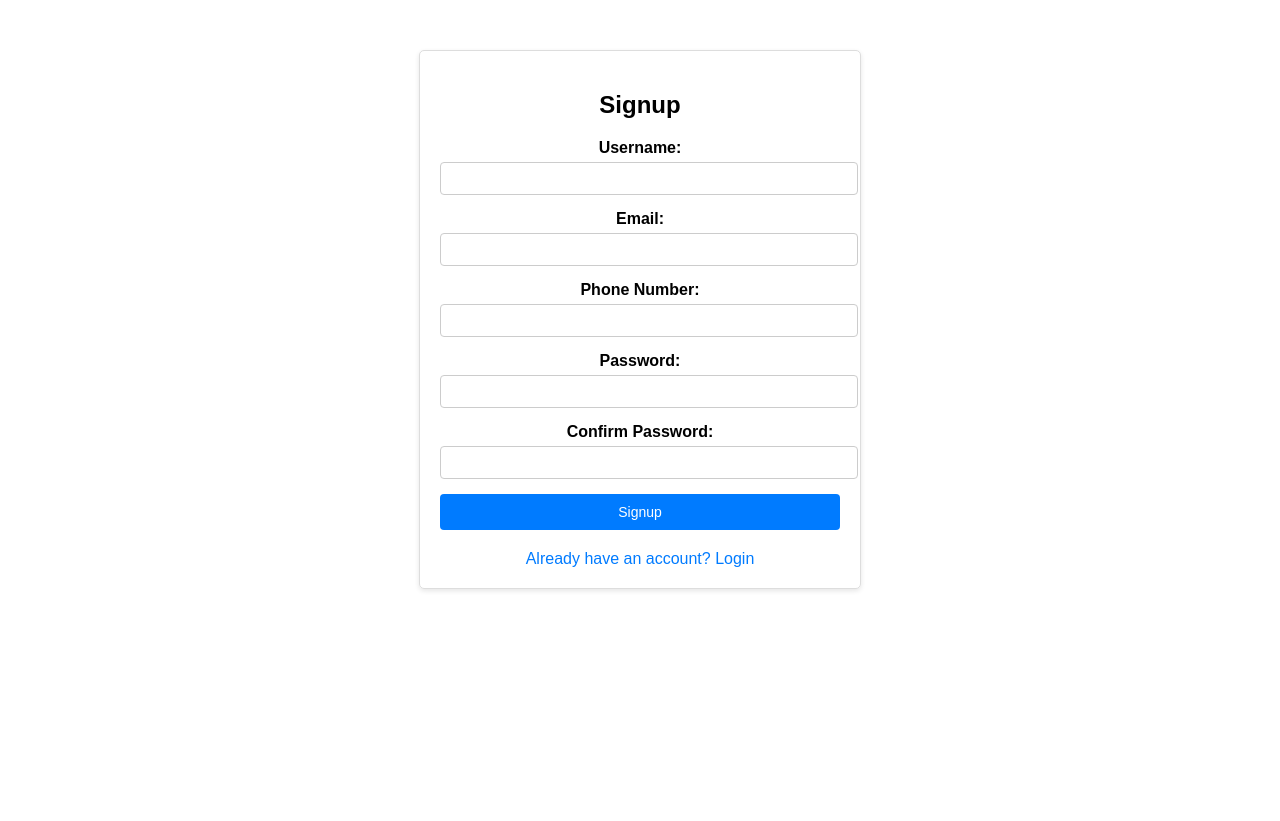
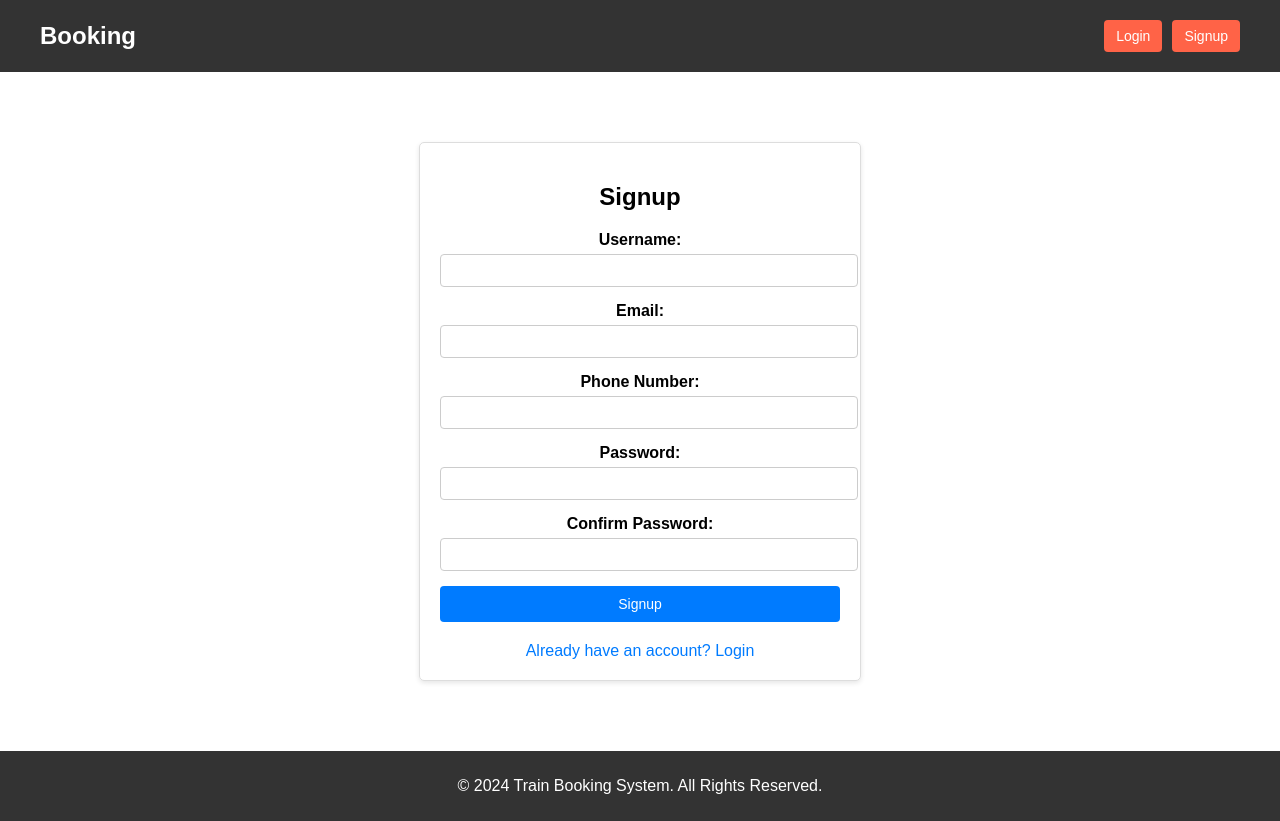
Before and after one commit to pari08yadav/booking_frontend, a React (Vite) app: page /signup in a window 1280 px wide. Before the commit the page ends 800 px from the top, so only its background shows below. Built offline with nearby package versions, Linux system fonts and the light colour scheme.

Commit message:
add header and footer

```diff
--- a/src/App.jsx
+++ b/src/App.jsx
@@ -3,17 +3,22 @@ import { BrowserRouter as Router, Routes, Route } from 'react-router-dom';
 import Home from './components/Home';
 import Login from './components/Login';
 import Signup from './components/Signup';
+import SearchTrain from './components/SerachTrain';
+import BaseLayout from './components/BaseLayout';
 
 
 function App() {
   return (
     <Router>
+      <BaseLayout>
         <Routes>
           {/* Define the route for the Home page */}
           <Route path="/" element={<Home />} />
           <Route path="/login" element={<Login />} />
           <Route path="/signup" element={<Signup />} />
+          <Route path="/search/train" element={<SearchTrain />} />
         </Routes>
+      </BaseLayout>
     </Router>
   );
 }
--- /dev/null
+++ b/src/components/BaseLayout.jsx
@@ -0,0 +1,15 @@
+import React from "react";
+import Header from "./Header";
+import Footer from "./Footer";
+
+const BaseLayout = ({ children }) => {
+  return (
+    <div className="base-layout">
+      <Header />
+      <main className="main-content">{children}</main>
+      <Footer />
+    </div>
+  );
+};
+
+export default BaseLayout;
--- /dev/null
+++ b/src/components/Footer.jsx
@@ -0,0 +1,11 @@
+import React from "react";
+
+const Footer = () => {
+  return (
+    <footer className="footer">
+      <p>© 2024 Train Booking System. All Rights Reserved.</p>
+    </footer>
+  );
+};
+
+export default Footer;
--- /dev/null
+++ b/src/components/Header.jsx
@@ -0,0 +1,59 @@
+import React from "react";
+import { useNavigate, Link } from "react-router-dom";
+
+const Header = () => {
+  const navigate = useNavigate();
+
+  // Check if the user is logged in
+  const isLoggedIn = !!localStorage.getItem("authToken");
+
+  const handleLogin = () => {
+    navigate("/login"); // Navigate to the Login page
+  };
+
+  const handleSignup = () => {
+    navigate("/signup"); // Navigate to the Signup page
+  };
+
+  const handleLogout = () => {
+    localStorage.removeItem("authToken"); // Remove the token from localStorage
+    navigate("/"); // Redirect to the home page
+  };
+
+  const handleSearchTrain = () => {
+    navigate("/search/train"); // Navigate to the Search Train page
+  };
+
+  return (
+    <header className="header">
+      <nav className="navbar">
+        <div className="logo">
+          <Link to="/">Booking</Link>
+        </div>
+        <div className="nav-buttons">
+          {!isLoggedIn ? (
+            <>
+              <button className="btn" onClick={handleLogin}>
+                Login
+              </button>
+              <button className="btn" onClick={handleSignup}>
+                Signup
+              </button>
+            </>
+          ) : (
+            <>
+              <button className="btn" onClick={handleSearchTrain}>
+                Search Train
+              </button>
+              <button className="btn" onClick={handleLogout}>
+                Logout
+              </button>
+            </>
+          )}
+        </div>
+      </nav>
+    </header>
+  );
+};
+
+export default Header;
--- a/src/components/Home.jsx
+++ b/src/components/Home.jsx
@@ -1,37 +1,40 @@
-import React from 'react';
-import { useNavigate } from 'react-router-dom';
-import { Link } from 'react-router-dom';
-
+import React from "react";
+import { useNavigate, Link } from "react-router-dom";
 
 const Home = () => {
   const navigate = useNavigate();
 
+  // Check if the user is logged in
+  const isLoggedIn = !!localStorage.getItem("authToken");
+
   const handleLogin = () => {
-    navigate('/login'); // Navigate to the Login page
+    navigate("/login"); // Navigate to the Login page
   };
 
   const handleSignup = () => {
-    navigate('/signup'); // Navigate to the Signup page (if implemented)
+    navigate("/signup"); // Navigate to the Signup page
+  };
+
+  const handleLogout = () => {
+    localStorage.removeItem("authToken"); // Remove the token from localStorage
+    navigate("/"); // Redirect to the home page
+  };
+
+  const handleSearchTrain = () => {
+    navigate("/search/train"); // Navigate to the Search Train page
   };
 
   return (
     <div className="home-container">
-      <nav className="navbar">
-        <div className="logo">
-            <Link to="/">Booking</Link>
-        </div>
-        <div className="nav-buttons">
-          <button className="btn" onClick={handleLogin}>
-            Login
-          </button>
-          <button className="btn" onClick={handleSignup}>
-            Signup
-          </button>
-        </div>
-      </nav>
+
       <div className="welcome-message">
         <h1>Welcome to Booking</h1>
         <p>Book your rides easily and conveniently.</p>
+        {isLoggedIn && (
+          <button className="btn main-btn" onClick={handleSearchTrain}>
+            Search Train
+          </button>
+        )}
       </div>
     </div>
   );
--- a/src/components/Login.jsx
+++ b/src/components/Login.jsx
@@ -1,6 +1,7 @@
 import React, { useState } from 'react';
 import axios from 'axios';
 import { Link } from 'react-router-dom';
+import { useNavigate } from 'react-router-dom';
 
 
 const Login = () => {
@@ -8,6 +9,7 @@ const Login = () => {
   const [password, setPassword] = useState('');
   const [error, setError] = useState('');
   const [success, setSuccess] = useState('');
+  const navigate = useNavigate();
 
   const handleLogin = async (e) => {
     e.preventDefault();
@@ -18,12 +20,15 @@ const Login = () => {
         password,
       });
 
-      setSuccess('Login successful!');
-      setError('');
-      console.log(response.data); // Handle the response (e.g., save token, redirect)
+      const token  = response.data.tokens.access;
+
+      // Store the token in localStorage
+      localStorage.setItem("authToken", token);
+
+      // Navigate to the home page or another protected page
+      navigate("/");
     } catch (err) {
-      setSuccess('');
-      setError(err.response?.data?.error || 'Login failed. Please try again.');
+      setError("Invalid email or password");
     }
   };
 
--- /dev/null
+++ b/src/components/SerachTrain.jsx
@@ -0,0 +1,104 @@
+import React, { useState, useEffect } from "react";
+import { useNavigate } from "react-router-dom";
+import axios from "axios";
+
+const SearchTrain = () => {
+  const [source, setSource] = useState("");
+  const [destination, setDestination] = useState("");
+  const [date, setDate] = useState("");
+  const [results, setResults] = useState([]);
+  const [error, setError] = useState("");
+  const navigate = useNavigate();
+
+  useEffect(() => {
+    const token = localStorage.getItem("authToken");
+    if (!token) {
+      navigate("/login"); // Redirect to login if the user is not authenticated
+    }
+  }, [navigate]);
+
+  const handleSearch = async () => {
+    const token = localStorage.getItem("authToken");
+
+    if (!token) {
+      setError("You must be logged in to search for trains.");
+      return;
+    }
+
+    if (!source || !destination) {
+      setError("Please fill in all fields.");
+      return;
+    }
+
+    try {
+      console.log(source, destination, date)
+      const response = await axios.get("http://127.0.0.1:8000/api/search/tickets/", {
+        headers: {
+          Authorization: `Bearer ${token}`, // Pass the token in the header
+        },
+        params: { source, destination, date },
+
+      });
+      console.log(token)
+      setResults(response.data);
+      setError("");
+    } catch (err) {
+      if (err.response && err.response.status === 401) {
+        setError("Unauthorized. Please log in again.");
+        localStorage.removeItem("authToken"); // Clear token
+        navigate("/login");
+      } else {
+        setError("No trains found for the given criteria.");
+        setResults([]);
+      }
+    }
+  };
+
+  return (
+    <div className="search-train-container">
+      <h1>Search Train</h1>
+      <div className="form">
+        <input
+          type="text"
+          placeholder="Source"
+          value={source}
+          onChange={(e) => setSource(e.target.value)}
+        />
+        <input
+          type="text"
+          placeholder="Destination"
+          value={destination}
+          onChange={(e) => setDestination(e.target.value)}
+        />
+        <input
+          type="date"
+          value={date}
+          onChange={(e) => setDate(e.target.value)}
+        />
+        <button onClick={handleSearch}>Search</button>
+      </div>
+      {error && <p className="error">{error}</p>}
+      <div className="results">
+        {results.length > 0 ? (
+          results.map((ticket, index) => (
+            <div key={index} className="result-item">
+              <h3>{ticket.train.name} ({ticket.train.train_number})</h3>
+              <p>
+                From: {ticket.train.source} To: {ticket.train.destination}
+              </p>
+              <p>
+                Departure: {ticket.train.departure_time} Arrival: {ticket.train.arrival_time}
+              </p>
+              <p>Date: {ticket.date}</p>
+              <p>Available Seats: {ticket.available_seats}</p>
+            </div>
+          ))
+        ) : (
+          <p>No results found.</p>
+        )}
+      </div>
+    </div>
+  );
+};
+
+export default SearchTrain;
--- a/src/index.css
+++ b/src/index.css
@@ -203,3 +203,143 @@ button:hover {
 .centered-link a:hover {
   text-decoration: underline;
 }
+
+
+/* Css for Search Train API */
+/* src/index.css */
+.search-train-container {
+  max-width: 600px;
+  margin: 50px auto;
+  padding: 20px;
+  border: 1px solid #ddd;
+  border-radius: 8px;
+  box-shadow: 0 4px 8px rgba(0, 0, 0, 0.1);
+  background-color: #fff;
+}
+
+.search-train-container h1 {
+  text-align: center;
+  color: #333;
+  margin-bottom: 20px;
+}
+
+.form {
+  display: flex;
+  flex-direction: column;
+  gap: 15px;
+}
+
+.form input {
+  padding: 10px;
+  font-size: 16px;
+  border: 1px solid #ccc;
+  border-radius: 4px;
+}
+
+.form button {
+  padding: 10px;
+  font-size: 16px;
+  color: #fff;
+  background-color: #007bff;
+  border: none;
+  border-radius: 4px;
+  cursor: pointer;
+  transition: background-color 0.3s ease;
+}
+
+.form button:hover {
+  background-color: #0056b3;
+}
+
+.error {
+  color: red;
+  margin-top: 10px;
+  text-align: center;
+}
+
+.results {
+  margin-top: 20px;
+}
+
+.result-item {
+  border: 1px solid #ddd;
+  border-radius: 8px;
+  padding: 15px;
+  margin-bottom: 15px;
+  background-color: #f9f9f9;
+  transition: box-shadow 0.3s ease;
+}
+
+.result-item:hover {
+  box-shadow: 0 4px 8px rgba(0, 0, 0, 0.2);
+}
+
+.result-item h3 {
+  color: #007bff;
+  margin-bottom: 10px;
+}
+
+.result-item p {
+  margin: 5px 0;
+  color: #555;
+}
+
+
+/* Base Layout */
+.base-layout {
+  display: flex;
+  flex-direction: column;
+  min-height: 100vh;
+}
+
+.main-content {
+  flex: 1;
+  padding: 20px;
+}
+
+/* Header */
+.header {
+  background-color: #333;
+  color: #fff;
+  padding: 10px 20px;
+}
+
+.navbar {
+  display: flex;
+  justify-content: space-between;
+  align-items: center;
+}
+
+.logo a {
+  color: #fff;
+  font-size: 24px;
+  text-decoration: none;
+  font-weight: bold;
+}
+
+.nav-buttons {
+  display: flex;
+  gap: 10px;
+}
+
+.btn {
+  background-color: #ff6347;
+  color: #fff;
+  border: none;
+  padding: 8px 12px;
+  cursor: pointer;
+  border-radius: 4px;
+  font-size: 14px;
+}
+
+.btn:hover {
+  background-color: #ff4500;
+}
+
+/* Footer */
+.footer {
+  background-color: #333;
+  color: #fff;
+  text-align: center;
+  padding: 10px 0;
+}
```
Lines whose indentation alone changed are shown as unchanged.
